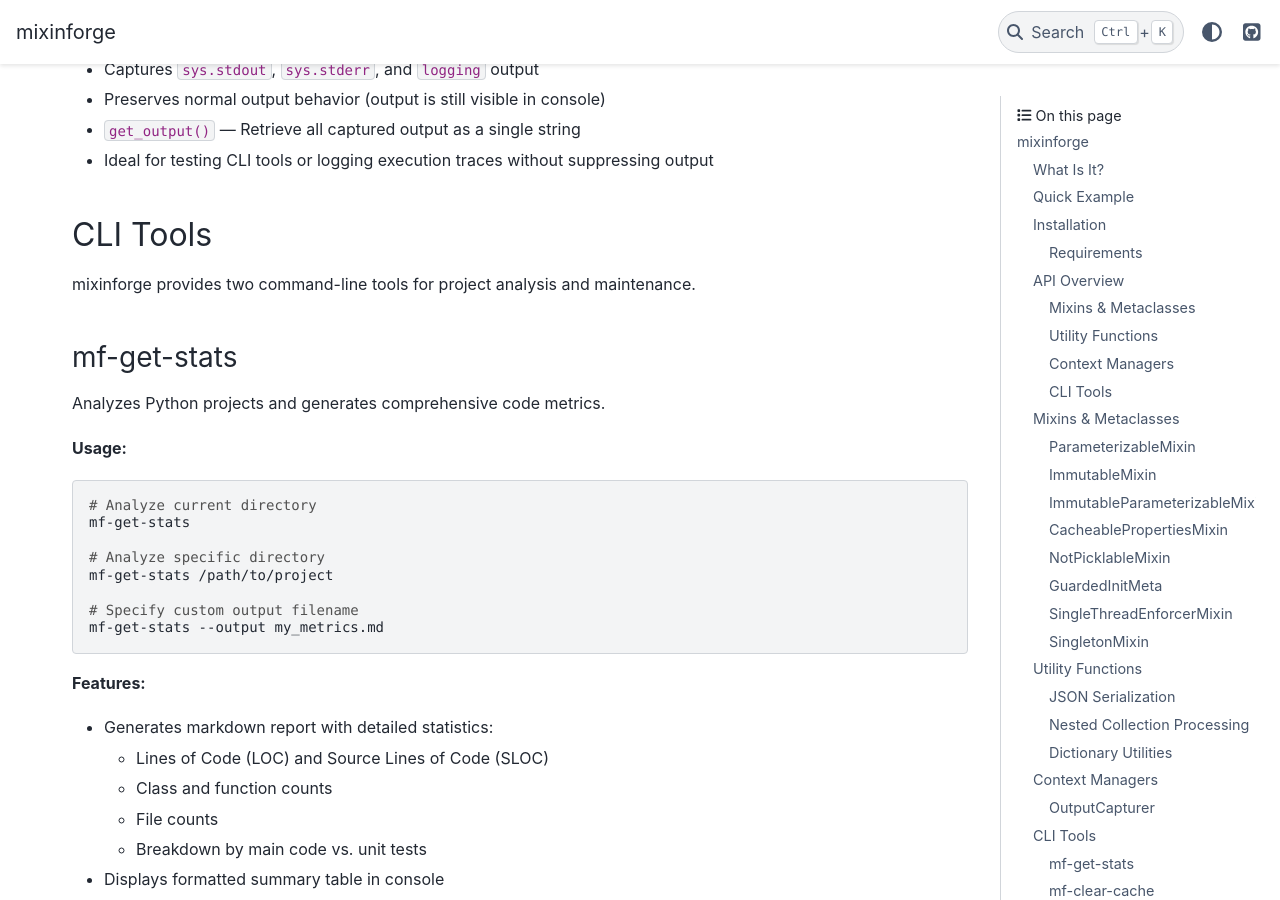
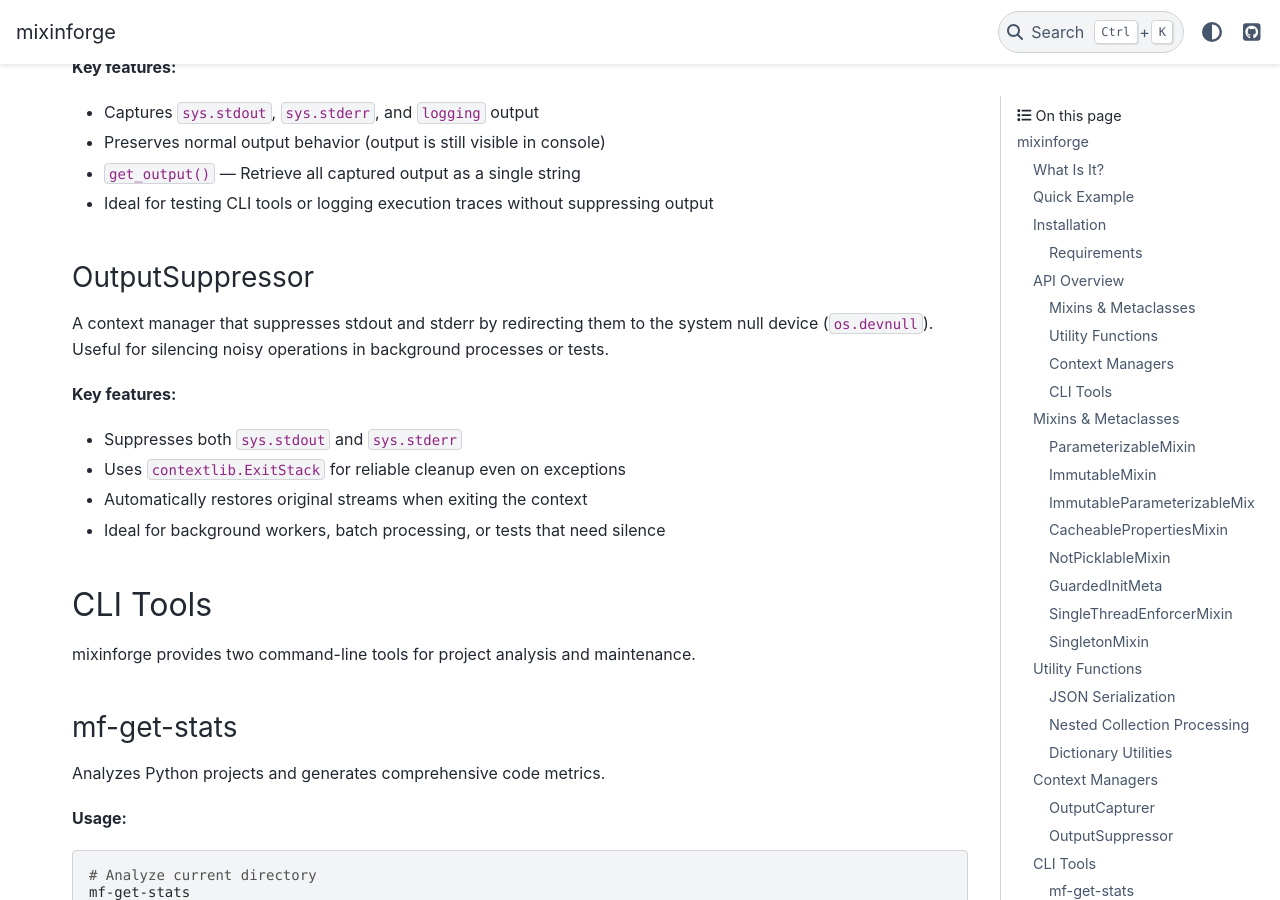
Before and after one commit to pythagoras-dev/parameterizable, a Sphinx documentation site: the page built from docs/source/index.rst, in a window 1280 px wide and 900 px high, scrolled down 7618 px. Built offline with Sphinx 7.4.7 and the PyData theme 0.15.4, drawn with Linux system fonts in a browser that asks for light colours; pages that are not in the unit, such as notebooks, are missing from menus; the version number is read from the project's files by our own code; some of the changed text lies outside the part shown.

Commit message:
ENH: Add `OutputSuppressor` context manager to silence stdout and stderr output

```diff
--- a/docs/source/index.rst
+++ b/docs/source/index.rst
@@ -184,6 +184,8 @@
      - Description
    * - ``OutputCapturer``
      - Captures stdout, stderr, and logging output while preserving display
+   * - ``OutputSuppressor``
+     - Suppresses stdout and stderr output by redirecting to /dev/null
 
 CLI Tools
 ~~~~~~~~~
@@ -422,6 +424,20 @@
 * ``get_output()`` — Retrieve all captured output as a single string
 * Ideal for testing CLI tools or logging execution traces without suppressing output
 
+OutputSuppressor
+~~~~~~~~~~~~~~~~
+
+A context manager that suppresses stdout and stderr by redirecting them to
+the system null device (``os.devnull``). Useful for silencing noisy operations
+in background processes or tests.
+
+**Key features:**
+
+* Suppresses both ``sys.stdout`` and ``sys.stderr``
+* Uses ``contextlib.ExitStack`` for reliable cleanup even on exceptions
+* Automatically restores original streams when exiting the context
+* Ideal for background workers, batch processing, or tests that need silence
+
 CLI Tools
 ---------
 
--- a/src/mixinforge/__init__.py
+++ b/src/mixinforge/__init__.py
@@ -15,6 +15,7 @@
 - GuardedInitMeta: Metaclass for strict initialization control and lifecycle hooks.
 - SingletonMixin: Ensures each subclass maintains exactly one instance.
 - OutputCapturer: Context manager that captures stdout, stderr, and logging output.
+- OutputSuppressor: Context manager that suppresses stdout and stderr output.
 - sort_dict_by_keys: Sort a dictionary by its keys alphabetically.
 - dumpjs: Serialize an object (or parameters) into a JSON string.
 - loadjs: Deserialize a JSON string produced by dumpjs back into a Python object.
@@ -29,7 +30,7 @@
 """
 
 from ._version_info import __version__
-from .context_managers import OutputCapturer
+from .context_managers import OutputCapturer, OutputSuppressor
 from .mixins_and_metaclasses import (
     CacheablePropertiesMixin,
     GuardedInitMeta,
@@ -62,6 +63,7 @@
     'JsonSerializedObject',
     'NotPicklableMixin',
     'OutputCapturer',
+    'OutputSuppressor',
     'ParameterizableMixin',
     'SingleThreadEnforcerMixin',
     'SingletonMixin',
```
Also changed, not shown: other parts of docs/source/index.rst (+14 -14 lines), README.md (+18 -5 lines), 3 other files.
